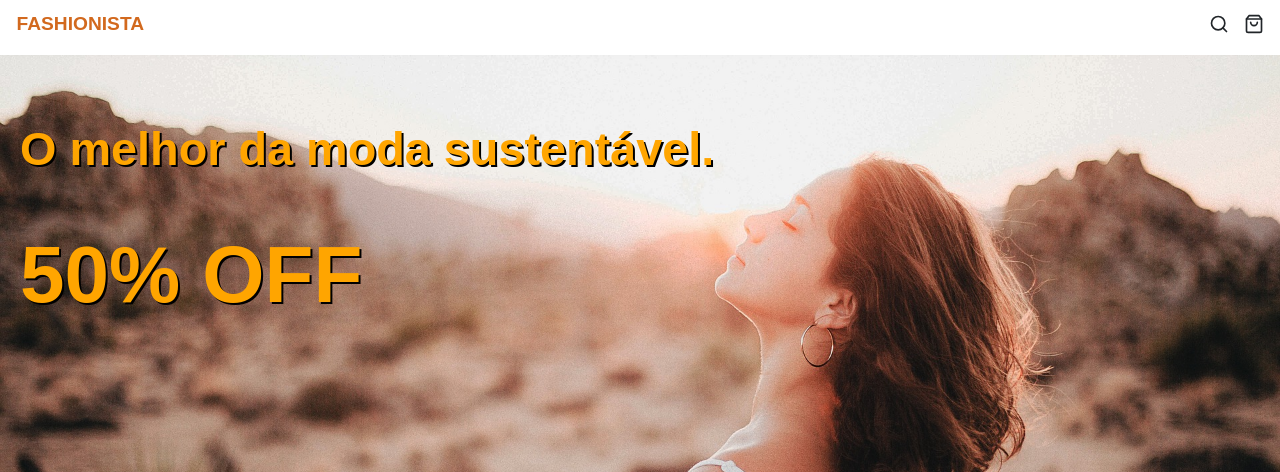
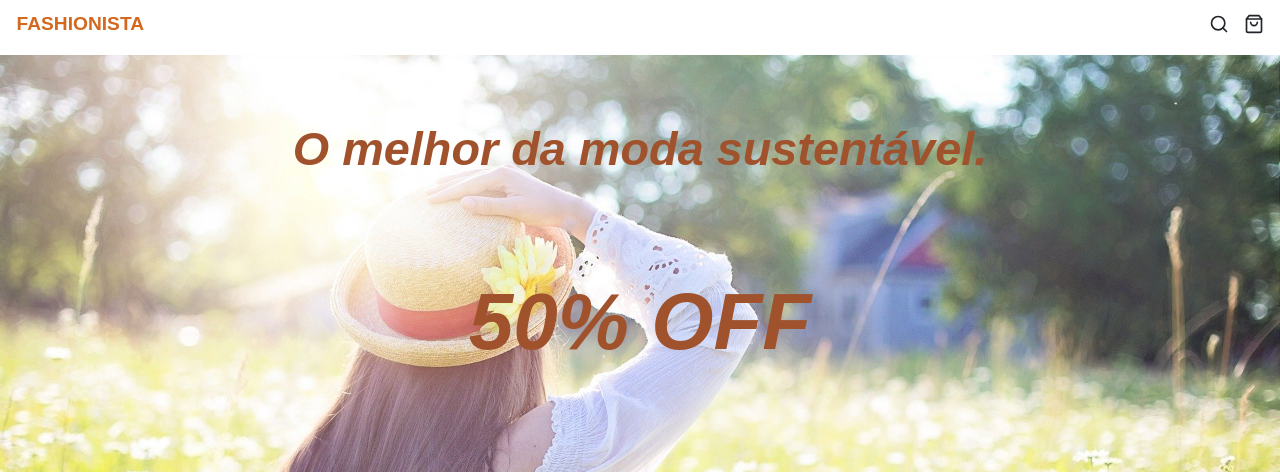
Before and after one commit to jussarasoares/fashionista, a React (Create React App) app: page / in a window 1280 px wide. Shown: the top 472 px of the page. Built offline with nearby package versions, Linux system fonts and the light colour scheme; no server answers; a web font is replaced by a local one.

Commit message:
update css

```diff
--- a/src/color.css
+++ b/src/color.css
@@ -2,6 +2,7 @@
   --orange: #ffa500;
   --brown: #d2691e;
   --tomato: #ff6347;
+  --salmon: #a0522d;
   --coral: #ff7f50;
   --red: #cd5c5c;
   --lightgold: #ffdab9;
--- a/src/components/catalog.css
+++ b/src/components/catalog.css
@@ -4,11 +4,12 @@
   background-attachment: fixed;
   background-image: url(../assets/img/fashion.jpg);
   background-repeat: no-repeat;
-  background-position: center;
+  background-position: 50%;
   background-size: cover;
   display: flex;
   flex-direction: column;
-  height: 80vh;
+  height: auto;
+  min-height: 95vh;
   justify-content: space-between;
   padding: 20px;
   position: relative;
@@ -17,8 +18,14 @@
 
 .banner__title {
   font-size: 2.5em;
-  color: var(--orange);
-  text-shadow: var(--dark) 2px 2px;
+  color: var(--salmon);
+  text-align: center;
+  font-style: oblique;
+  justify-content: center;
+  align-items: center;
+  flex-direction: column;
+  display: flex;
+  margin: 0;
 }
 
 .products {
```
Also changed, not shown: src/assets/img/fashion.jpg.
